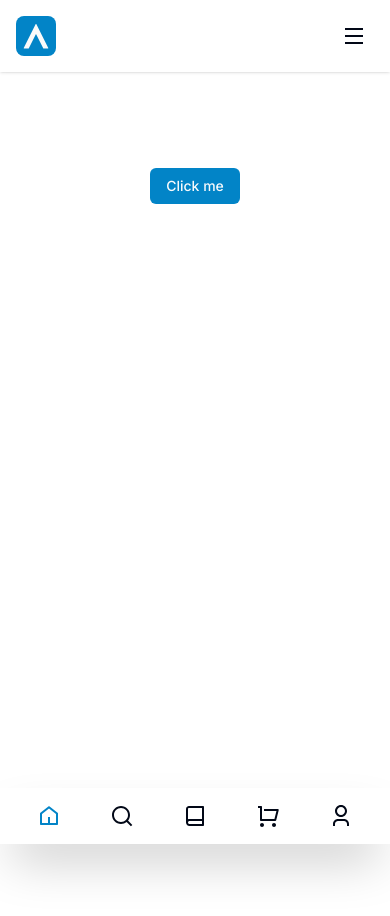
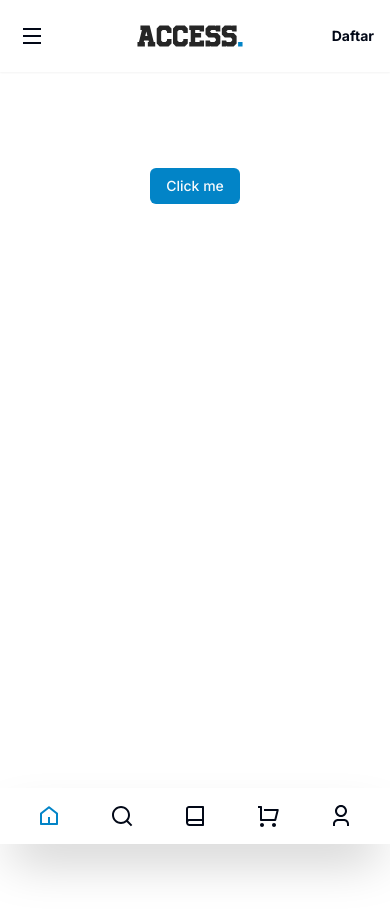
Before and after one commit to dimmasyusuf/access-es, a Next.js app: page / in a window 390 px wide. Shown: the top 916 px of the page. Built offline with nearby package versions, Linux system fonts and the light colour scheme.

Commit message:
style(Navbar): restyle navbar and change logo

```diff
--- a/app/(root)/layout.tsx
+++ b/app/(root)/layout.tsx
@@ -9,7 +9,7 @@ export default function RootLayout({
 }) {
   return (
     <>
-      <header className="sticky sm:static bg-background shadow sm:shadow-none top-0 max-w-screen-xl mx-auto py-4 px-4 sm:px-8">
+      <header className="sticky bg-background shadow-sm top-0 py-5 px-4 sm:py-6 sm:px-8">
         <Navbar />
       </header>
       {children}
--- a/components/Navbar.tsx
+++ b/components/Navbar.tsx
@@ -6,15 +6,21 @@ import NavbarSheet from './NavbarSheet';
 
 export default function Navbar() {
   return (
-    <section className="flex justify-between w-full items-center">
+    <section className="flex justify-between max-w-screen-xl items-center mx-auto">
+      <NavbarSheet />
       <Link href="/">
         <Image
           src="/logo.svg"
-          alt="access english school logo"
-          width={40}
+          alt="Access English School Logo"
+          width={112}
           height={40}
-          className="rounded-lg"
         />
+      </Link>
+      <Link
+        href="/"
+        className="flex sm:hidden font-bold text-sm"
+      >
+        Daftar
       </Link>
       <div className="hidden sm:flex items-center gap-16">
         <NavbarMenu />
@@ -30,7 +36,6 @@ export default function Navbar() {
           </Button>
         </div>
       </div>
-      <NavbarSheet />
     </section>
   );
 }
--- a/components/NavbarSheet.tsx
+++ b/components/NavbarSheet.tsx
@@ -3,13 +3,10 @@
 import {
   Sheet,
   SheetContent,
-  SheetDescription,
   SheetFooter,
   SheetHeader,
-  SheetTitle,
   SheetTrigger,
 } from '@/components/ui/sheet';
-import { HamburgerMenuIcon } from '@radix-ui/react-icons';
 import Link from 'next/link';
 import { Button } from './ui/button';
 import {
@@ -20,7 +17,7 @@ import {
 } from '@/components/ui/accordion';
 import { classItems, programItems } from '@/constant';
 import { useState } from 'react';
-import { RiMenuFill, RiMenuLine } from 'react-icons/ri';
+import { RiMenuFill } from 'react-icons/ri';
 
 export default function NavbarSheet() {
   const [isOpen, setIsOpen] = useState(false);
@@ -32,11 +29,14 @@ export default function NavbarSheet() {
     >
       <SheetTrigger
         aria-label="Open Mobile Menu"
-        className="flex sm:hidden hover:bg-accent hover:text-accent-foreground h-10 w-10 items-center justify-center rounded-md"
+        className="flex sm:hidden hover:bg-accent hover:text-accent-foreground h-8 w-8 items-center justify-center rounded-md"
       >
         <RiMenuFill className="w-6 h-6" />
       </SheetTrigger>
-      <SheetContent className="flex flex-col justify-between">
+      <SheetContent
+        side="left"
+        className="flex flex-col justify-between"
+      >
         <SheetHeader className="mt-6 space-y-0">
           <Button
             variant="ghost"
```
Also changed, not shown: public/logo.svg.
